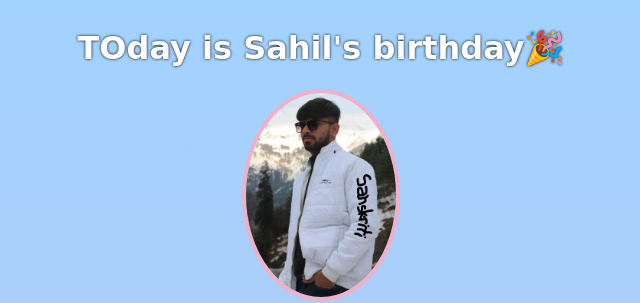
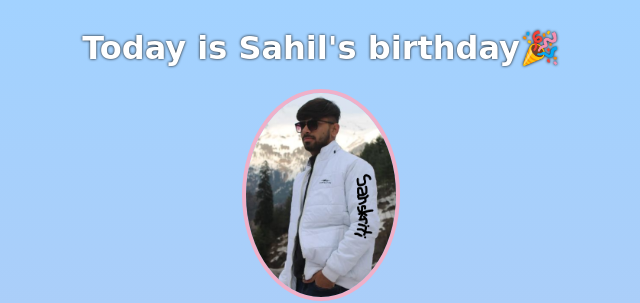
Before and after one commit to BleatingJuggler/birthday-gift-site, a plain HTML site: page index.html in a window 1280 px wide. Shown: the top 303 px of the page, 319-959 px from the left. Drawn offline with Linux system fonts and the light colour scheme; a web font is replaced by a local one.

Commit message:
uppercase to lowercase

```diff
--- a/index.html
+++ b/index.html
@@ -13,7 +13,7 @@
 <body>
 
     <div id="header">
-       <h1>TOday is Sahil's birthday🎉</h1>
+       <h1>Today is Sahil's birthday🎉</h1>
        <img src="images/sahil.png" alt="" id="img">
        <h2 id="age">19 years old</h2>
        <h4 id="date">23.02.2003</h4>
```
